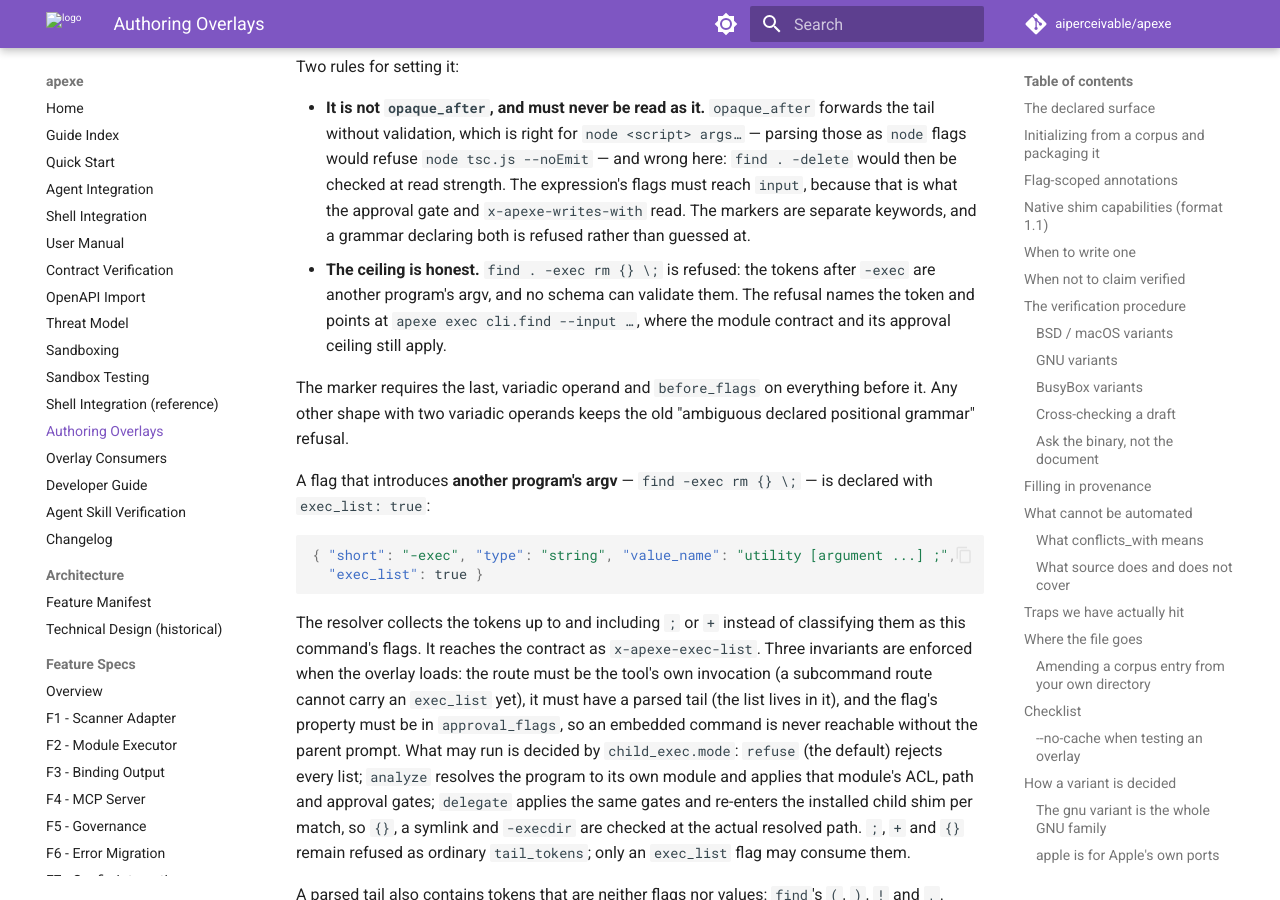
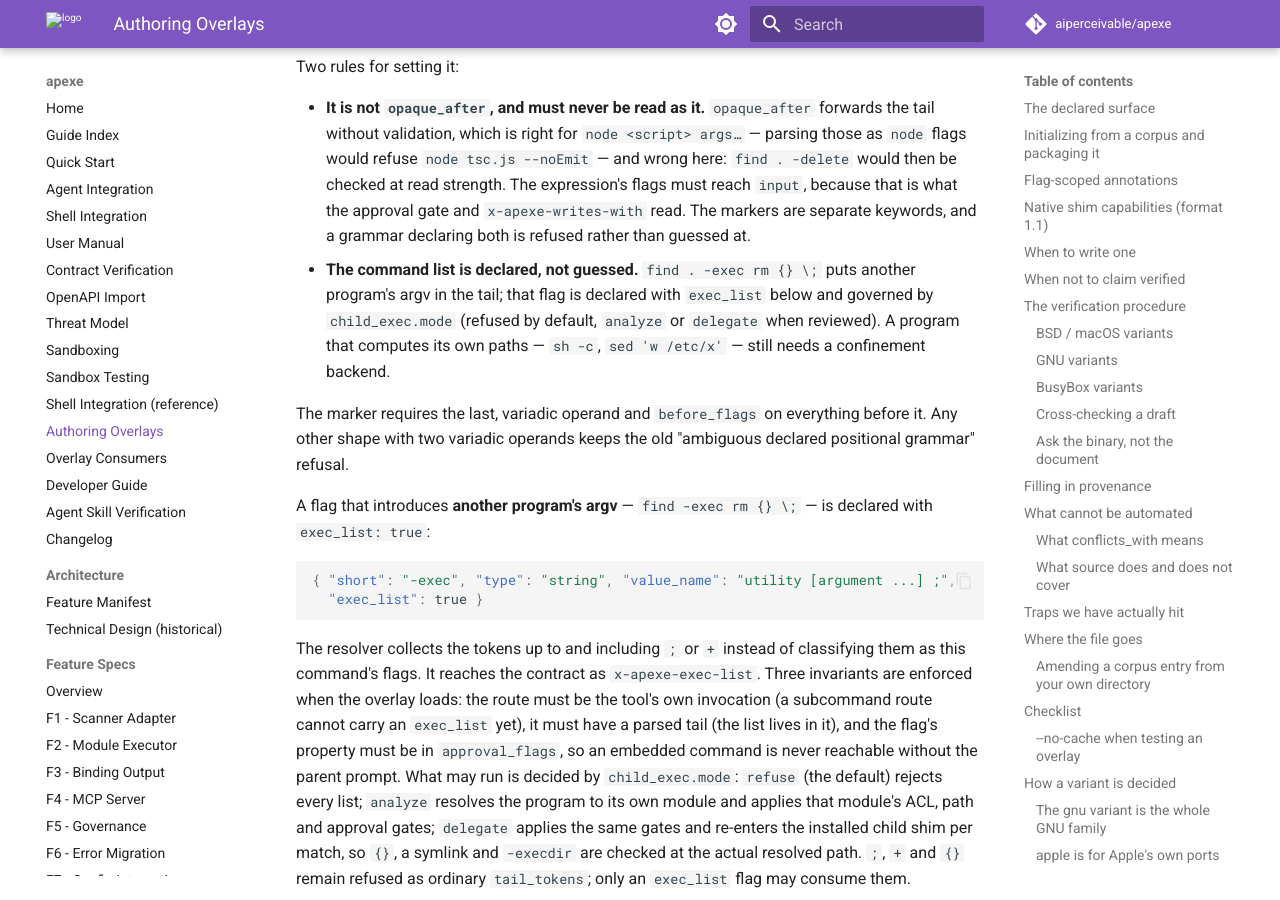
Before and after one commit to aiperceivable/apexe, an MkDocs documentation site: the page built from docs/overlays.md, in a window 1280 px wide and 900 px high, scrolled down 22736 px. Built offline with MkDocs 1.6.1 and Material for MkDocs 9.7.7, drawn with Linux system fonts in a browser that asks for light colours; comment, search, counter and statistics services are not loaded.

Commit message:
docs: remove the stale -exec/--input advice from the release notes

```diff
--- a/docs/overlays.md
+++ b/docs/overlays.md
@@ -956,10 +956,11 @@ Two rules for setting it:
   expression's flags must reach `input`, because that is what the approval gate
   and `x-apexe-writes-with` read. The markers are separate keywords, and a
   grammar declaring both is refused rather than guessed at.
-- **The ceiling is honest.** `find . -exec rm {} \;` is refused: the tokens
-  after `-exec` are another program's argv, and no schema can validate them.
-  The refusal names the token and points at `apexe exec cli.find --input …`,
-  where the module contract and its approval ceiling still apply.
+- **The command list is declared, not guessed.** `find . -exec rm {} \;` puts
+  another program's argv in the tail; that flag is declared with `exec_list`
+  below and governed by `child_exec.mode` (refused by default, `analyze` or
+  `delegate` when reviewed). A program that computes its own paths — `sh -c`,
+  `sed 'w /etc/x'` — still needs a confinement backend.
 
 The marker requires the last, variadic operand and `before_flags` on everything
 before it. Any other shape with two variadic operands keeps the old "ambiguous
```
Also changed, not shown: CHANGELOG.md (+4 -3 lines), docs/user-manual.md (+1 -1 lines), ideas/find-native-argv-boundary.md (+7 -5 lines).
